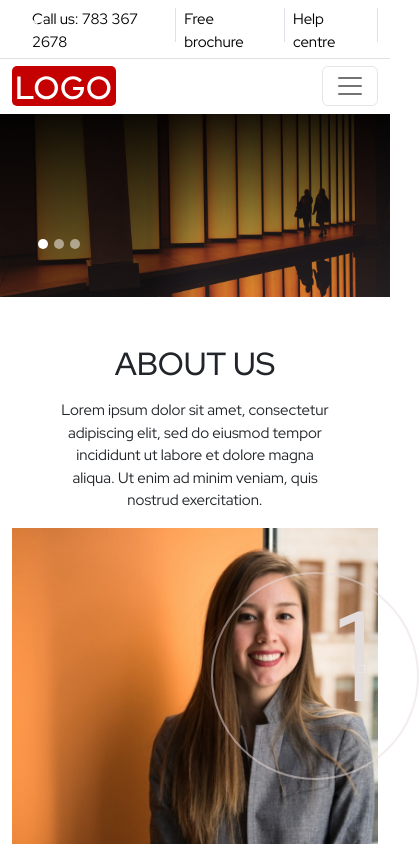
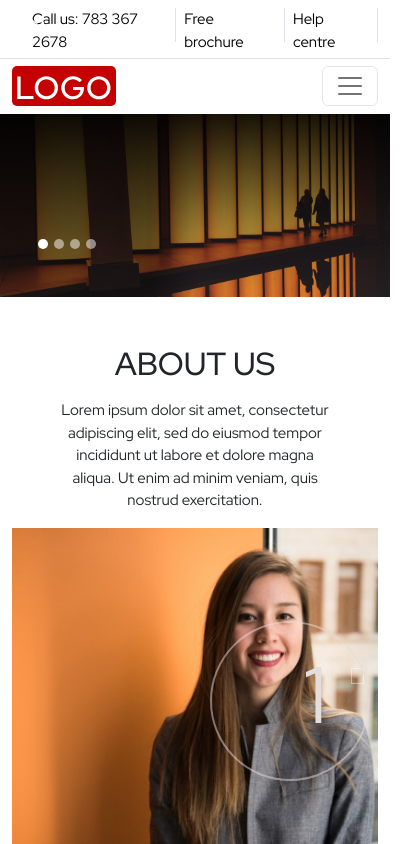
Before and after one commit to hasan-mia/notionhive, a React (Create React App) app: page / in a window 390 px wide. Shown: the top 844 px of the page, 419 px wide, since content can reach past the window. Built offline with nearby package versions, Linux system fonts and the light colour scheme.

Commit message:
fix aboout slider on mobile

```diff
--- a/src/Frontend/components/About.js
+++ b/src/Frontend/components/About.js
@@ -13,17 +13,17 @@ const About = () => {
                 </div>
                 <div className="row g-4 align-items-center">
                     <div className="col col-md-6">
-                        <div id="carouselExampleControls" class="carousel slide control-next" data-bs-ride="carousel">
-                            <div class="carousel-inner">
+                        <div id="carouselExampleControls" className="carousel slide control-next" data-bs-ride="carousel">
+                            <div className="carousel-inner">
 
-                                <div class="carousel-item active">
+                                <div className="carousel-item active">
                                     <div className='about-img'>
                                         <img src={woman} className="img-fluid" alt="about woman" />
                                     </div>
                                     <p className='counter'>1</p>
                                 </div>
 
-                                <div class="carousel-item">
+                                <div className="carousel-item">
                                     <div className='about-img'>
                                         <img src={man} className="img-fluid" alt="about woman" />
                                     </div>
@@ -31,9 +31,9 @@ const About = () => {
                                 </div>
 
                             </div>
-                            <button class="carousel-control-next" type="button" data-bs-target="#carouselExampleControls" data-bs-slide="next">
-                                <span class="fal fa-arrow-right" aria-hidden="true"></span>
-                                <span class="visually-hidden">Next</span>
+                            <button className="carousel-control-next" type="button" data-bs-target="#carouselExampleControls" data-bs-slide="next">
+                                <span className="fal fa-arrow-right" aria-hidden="true"></span>
+                                <span className="visually-hidden">Next</span>
                             </button>
                         </div>
 
--- a/src/Frontend/components/Banner.js
+++ b/src/Frontend/components/Banner.js
@@ -11,9 +11,27 @@ const Banner = () => {
                         <button type="button" data-bs-target="#carouselExampleCaptions" data-bs-slide-to="0" className="active" aria-current="true" aria-label="Slide 1"></button>
                         <button type="button" data-bs-target="#carouselExampleCaptions" data-bs-slide-to="1" aria-label="Slide 2"></button>
                         <button type="button" data-bs-target="#carouselExampleCaptions" data-bs-slide-to="2" aria-label="Slide 3"></button>
+                        <button type="button" data-bs-target="#carouselExampleCaptions" data-bs-slide-to="3" aria-label="Slide 4"></button>
+
                     </div>
                     <div className="carousel-inner">
                         <div className="carousel-item active">
+                            <img src={bannerImg} className="d-block w-100" alt="..." />
+                            <div className="carousel-caption d-none d-md-block">
+                                <h1 className='text-uppercase font-48'>Modern elegance</h1>
+                                <p>Our most popular bifold. Perfect for thermal efficiency</p>
+                                <button type='button' className='p-2 my-4 font-18 border-0 btn-orange'>Our services</button>
+                            </div>
+                        </div>
+                        <div className="carousel-item">
+                            <img src={bannerImg} className="d-block w-100" alt="..." />
+                            <div className="carousel-caption d-none d-md-block">
+                                <h1 className='text-uppercase font-48'>Modern elegance</h1>
+                                <p>Our most popular bifold. Perfect for thermal efficiency</p>
+                                <button type='button' className='p-2 my-4 font-18 border-0 btn-orange'>Our services</button>
+                            </div>
+                        </div>
+                        <div className="carousel-item">
                             <img src={bannerImg} className="d-block w-100" alt="..." />
                             <div className="carousel-caption d-none d-md-block">
                                 <h1 className='text-uppercase font-48'>Modern elegance</h1>
--- a/src/Frontend/styles/About.css
+++ b/src/Frontend/styles/About.css
@@ -3,18 +3,19 @@
     height: 465px;
     z-index: -1;
 }
-.control-next{
+
+.control-next {
     position: relative;
 }
+
 span.fal.fa-arrow-right {
     font-size: 3vw;
     right: 18px;
 }
+
 .fa-arrow-right::after {
     position: absolute;
     content: "";
-    width: 30rem;
-    height: 30rem;
     border: 2px solid #e7dada;
     border-radius: 100%;
     width: 13rem;
@@ -22,6 +23,7 @@ span.fal.fa-arrow-right {
     top: 35%;
     right: -55%;
 }
+
 .control-next::after {
     position: absolute;
     content: "";
@@ -32,6 +34,7 @@ span.fal.fa-arrow-right {
     background: #EA4715;
     z-index: -1;
 }
+
 .counter {
     position: absolute;
     font-size: 8rem;
@@ -42,3 +45,25 @@ span.fal.fa-arrow-right {
     top: 7%;
     overflow: visible;
 }
+
+@media only screen and (max-width: 767px) {
+    .carousel-control-next {
+        left: 0;
+    }
+    .fa-arrow-right {
+        font-size: 6vw!important;
+        margin-bottom: 20vh!important;
+    }
+    .fa-arrow-right:after {
+        right: 28%;
+        top: 20%;
+        height: 10rem;
+        width: 10rem !important;
+    }
+    .counter {
+        font-size: 5rem;
+        right: 14%;
+        top: 23%;
+    }
+
+}
--- a/src/Frontend/styles/Banner.css
+++ b/src/Frontend/styles/Banner.css
@@ -25,6 +25,7 @@
     position: absolute;
     top: -39%;
     bottom: 0;
+    left: 88%;
     z-index: 1;
     display: flex;
     align-items: center;
@@ -33,11 +34,9 @@
     padding: 0;
     color: #fff;
     text-align: center;
-    background: 0 0;
     border: 0;
     opacity: .5;
     transition: opacity .15s ease;
-    left: 88%;
 }
 @media only screen and (min-width: 768px) {
     .banner-slider {
@@ -48,3 +47,13 @@
         max-height: 33rem;
     }
 }
+
+@media only screen and (max-width: 768px) {
+    .carousel-control-next, .carousel-control-prev {
+        top: 0;
+        bottom: 0;
+        left: 87%;
+        width: 15%;
+        opacity: .5;
+    }
+}
--- a/src/Frontend/styles/Branches.css
+++ b/src/Frontend/styles/Branches.css
@@ -28,3 +28,10 @@
     background: #C6C6C6;
     border: 1px solid #C6C6C6;
   }
+
+  @media only screen and (max-width: 767px) {
+    .modal-dialog-scrollable .modal-content {
+        max-height: 100%;
+        max-width: 100%;
+    }
+}
--- a/src/index.css
+++ b/src/index.css
@@ -44,11 +44,19 @@ a {
 .font-48 {
   font-size: 48px;
 }
-
+.border-round {
+  border: 1px solid #EA4715;
+  padding: 5px;
+  border-radius: 50px;
+}
 .btn-orange {
   background-color: #EA4715;
   color: #fff;
   border-radius: 5px;
+}
+
+.text-orange{
+  color: #EA4715;;
 }
 
 .btn-back {
```
Also changed, not shown: src/Frontend/components/Branches.js.
